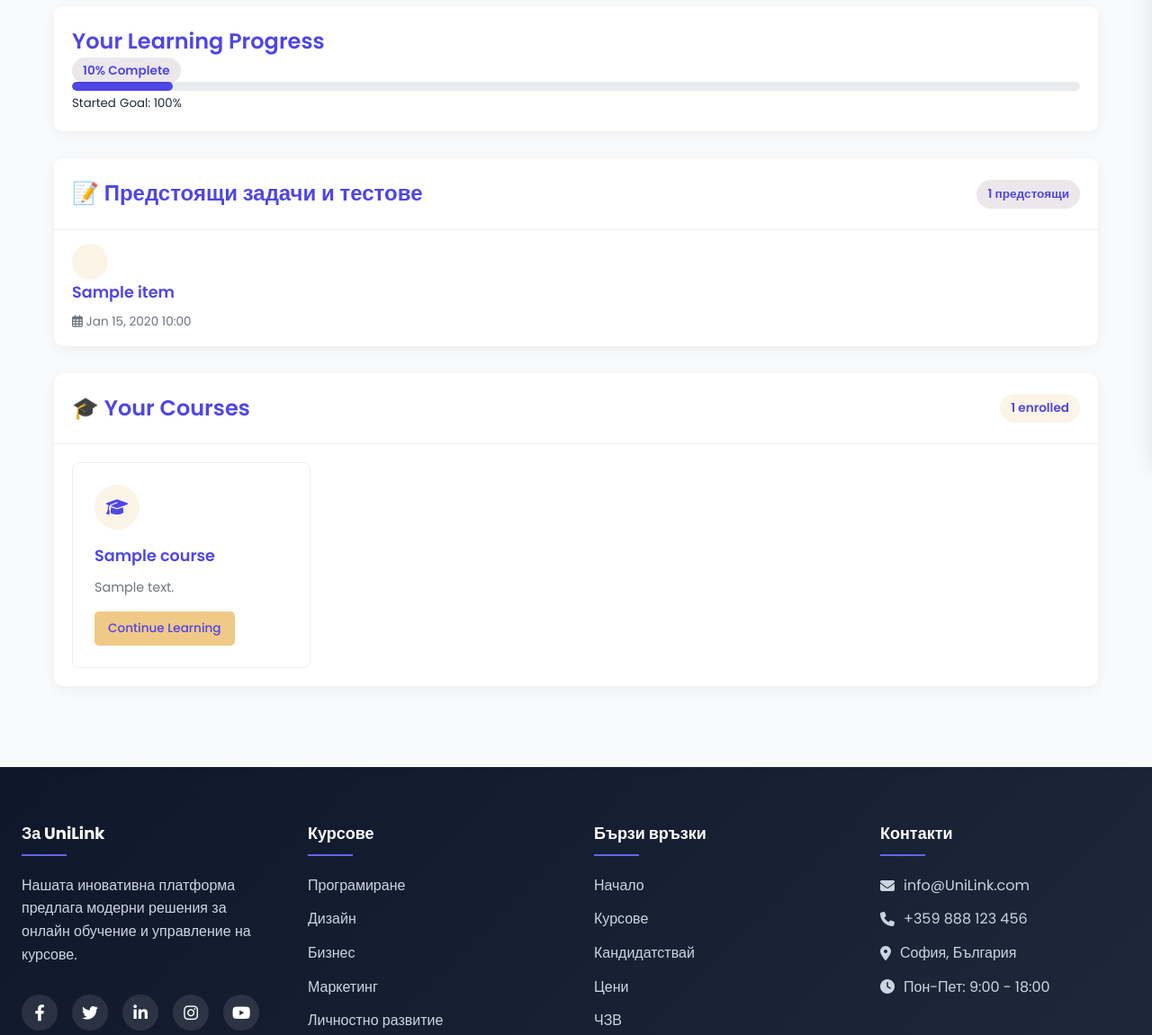
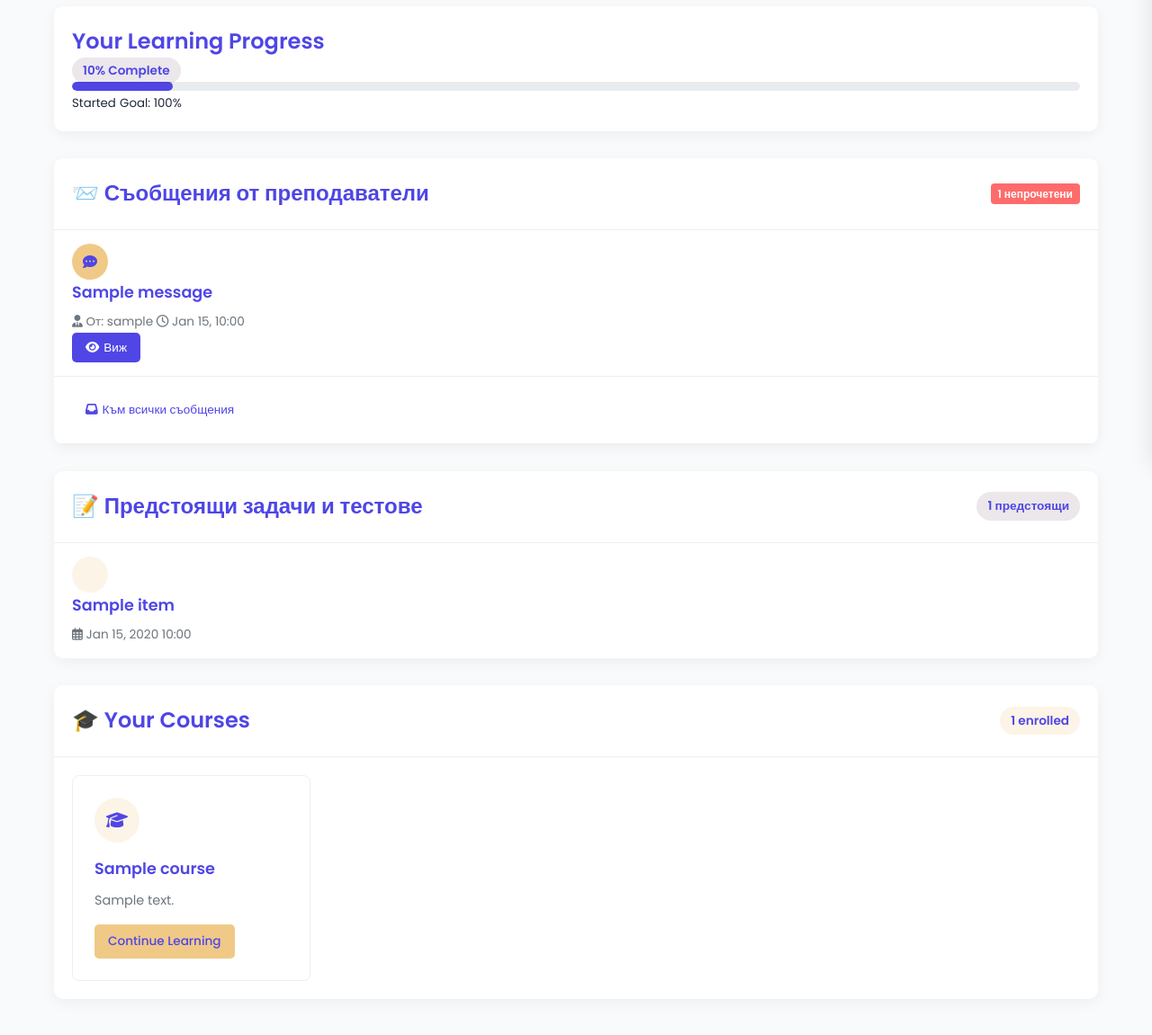
Before and after one commit to EliArn99/Learning-Management-System-, a Django app: template templates/dashboards/student_dashboard.html in a window 1280 px wide. Shown: the part 290-1441 px from the top of the page at 90% size. Run offline with Django 3.2, Linux system fonts and the light colour scheme; the template is opened without the code that fills it: most values are stand-ins (such as "Sample title", 1, 10 or a date in 2020).

Commit message:
Update student_dashboard.html

```diff
--- a/templates/dashboards/student_dashboard.html
+++ b/templates/dashboards/student_dashboard.html
@@ -1,4 +1,5 @@
 {# TODO: Да добавя секция за съобщенията #}
+{# TODO: Да добавя секция за оценки #}
 {% extends 'base.html' %}
 {% load static %}
 
@@ -355,12 +356,15 @@
             align-items: center; /* Центриране на елементите в хедъра */
             padding: 15px;
         }
+
         .dashboard-title-group {
             order: 2; /* Премества заглавията под аватара на малки екрани */
         }
+
         .student-avatar {
             order: 1; /* Аватарът първи */
         }
+
         .send-message-btn-wrapper {
             order: 3; /* Бутонът последен */
             width: 100%; /* Заема цяла ширина */
@@ -389,7 +393,8 @@
             <h1 class="dashboard-title">Student Dashboard</h1>
             <p class="dashboard-subtitle">Welcome back! Here's what's happening today.</p>
         </div>
-        <img src="{% static 'images/avatar-of-a-student-character-free-vector.jpg' %}" alt="Student Avatar" class="student-avatar">
+        <img src="{% static 'images/avatar-of-a-student-character-free-vector.jpg' %}" alt="Student Avatar"
+             class="student-avatar">
 
         {# Conditionally display "Send Message to Teacher" button for students #}
         {% if request.user.is_authenticated and request.user.is_student %}
@@ -421,6 +426,59 @@
 
     <div class="row">
     <div class="col-lg-6">
+        <div class="dashboard-card" id="messages-section">
+            <div class="card-header">
+                <h2 class="card-title">📨 Съобщения от преподаватели</h2>
+                {% if unread_messages %}
+                    <span class="status-badge urgent-badge">
+                        {{ unread_messages|length }} непрочетени
+                    </span>
+                {% else %}
+                    <span class="status-badge" style="background-color: rgba(59, 21, 58, 0.1); color: var(--primary-dark);">
+                        Няма нови
+                    </span>
+                {% endif %}
+            </div>
+
+            {% if unread_messages %}
+                <ul class="assignment-list">
+                    {% for message in unread_messages %}
+                        <li class="assignment-item d-flex align-items-center justify-content-between">
+                            <div class="d-flex align-items-center flex-grow-1">
+                                <div class="assignment-icon" style="background-color: var(--primary-light);">
+                                    <i class="fas fa-comment-dots"></i>
+                                </div>
+                                <div class="flex-grow-1">
+                                    <h3 class="assignment-title mb-0">{{ message.subject|default:"Без тема"|truncatechars:40 }}</h3>
+                                    <span class="assignment-due">
+                                        <i class="fas fa-user-tie me-1"></i>
+                                        От: {{ message.sender.teacherprofile.get_full_name_or_username }}
+                                    </span>
+                                    <span class="assignment-due ms-3">
+                                        <i class="far fa-clock me-1"></i>
+                                        {{ message.timestamp|date:"M d, H:i" }}
+                                    </span>
+                                </div>
+                            </div>
+                            <a href="{% url 'messaging:message_detail' message.pk %}" class="view-btn ms-2">
+                                <i class="fas fa-eye"></i> Виж
+                            </a>
+                        </li>
+                    {% endfor %}
+                </ul>
+                <div class="card-header" style="border-top: 1px solid #eee;">
+                    <a href="{% url 'messaging:inbox' %}" class="view-btn" style="background-color: transparent; color: var(--primary-dark);">
+                        <i class="fas fa-inbox me-1"></i> Към всички съобщения
+                    </a>
+                </div>
+            {% else %}
+                <div class="empty-state">
+                    <p class="text-muted">Всички съобщения са прочетени. Входящата ви кутия е чиста! ✨</p>
+                    <a href="{% url 'messaging:inbox' %}" class="browse-btn">Към входящата кутия</a>
+                </div>
+            {% endif %}
+        </div>
+
         <div class="dashboard-card">
             <div class="card-header">
                 <h2 class="card-title">📝 Предстоящи задачи и тестове</h2>
@@ -511,5 +569,4 @@
         </div>
     </div>
 </div>
-</div>
 {% endblock %}
```
Lines whose indentation alone changed are shown as unchanged.
